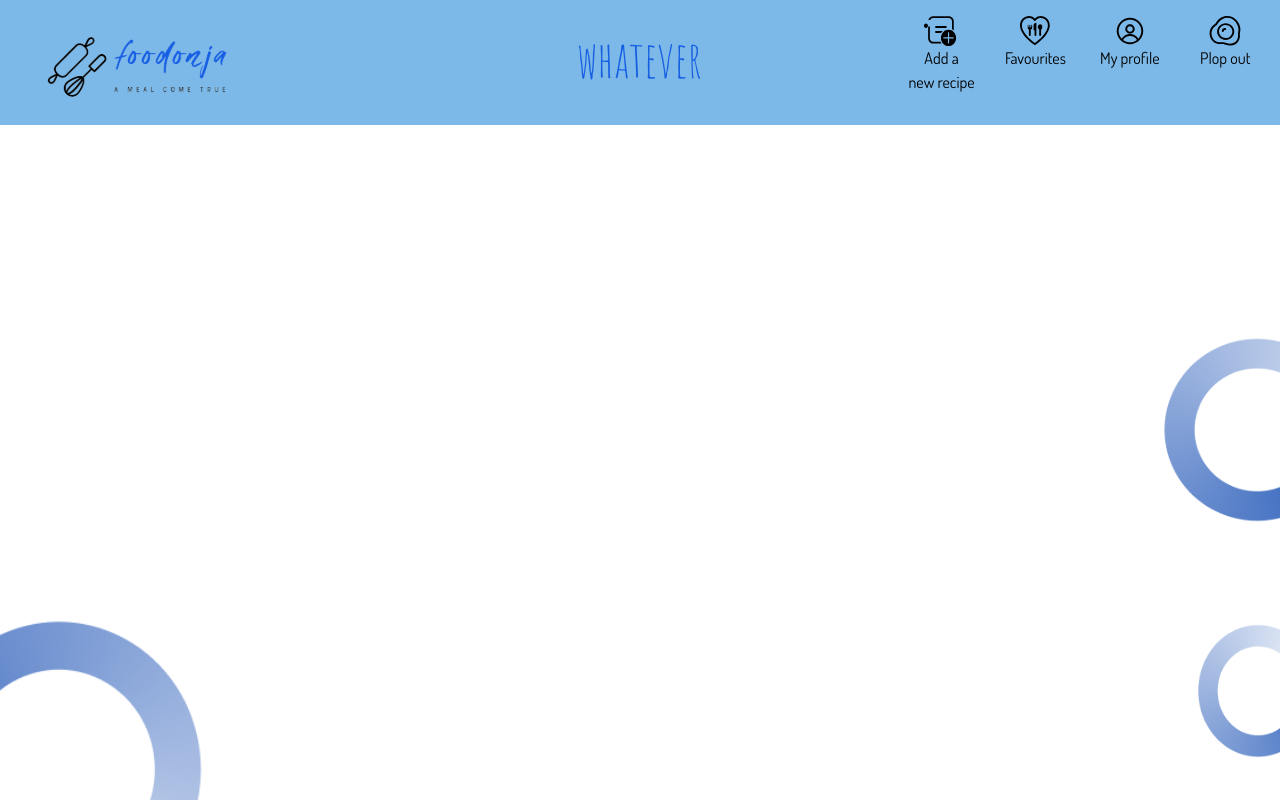
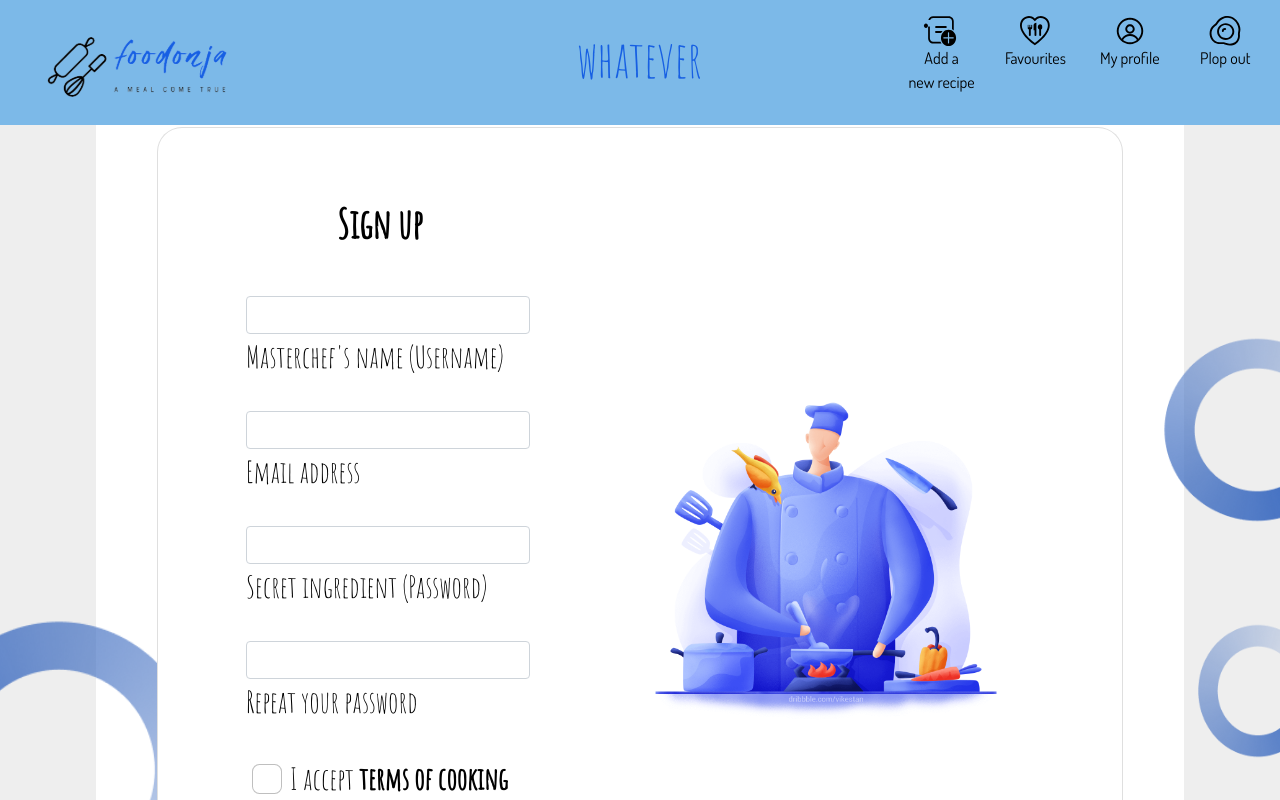
Before and after one commit to almasmajic/foodonja-frontend, a Vue app: page /signup in a window 1280 px wide. Shown: the top 800 px of the page. Built offline with nearby package versions, Linux system fonts and the light colour scheme; what vue-croppa would draw is missing.

Commit message:
Login + SignUp added

```diff
--- a/src/router/index.js
+++ b/src/router/index.js
@@ -3,6 +3,8 @@ import VueRouter from "vue-router";
 import Search from "../views/Search";
 import Upload from "../views/Upload";
 import MyProfile from "../views/MyProfile";
+import Login from "../views/Login";
+import SignUp from "../views/SignUp";
 
 Vue.use(VueRouter);
 
@@ -22,6 +24,16 @@ const routes = [
     name: "MyProfile",
     component: MyProfile,
   },
+  {
+    path: "/login",
+    name: "Login",
+    component: Login,
+  },
+  {
+    path: "/signup",
+    name: "SignUp",
+    component: SignUp,
+  },
 ];
 
 const router = new VueRouter({
--- /dev/null
+++ b/src/views/Login.vue
@@ -0,0 +1,75 @@
+<template>
+  <section class="vh-100" style="background-color: #eee;">
+    <div class="container h-100">
+      <div class="row d-flex justify-content-center align-items-center h-100">
+        <div class="col-lg-12 col-xl-11">
+          <div class="card text-black" style="border-radius: 25px;">
+            <div class="card-body p-md-5">
+              <div class="row justify-content-center">
+                <div class="col-md-10 col-lg-6 col-xl-5 order-2 order-lg-1">
+                  <p class="text-center h1 fw-bold mb-5 mx-1 mx-md-4 mt-4">
+                    Log in
+                  </p>
+
+                  <form class="mx-1 mx-md-4">
+                    <div class="d-flex flex-row align-items-center mb-4">
+                      <i class="fas fa-envelope fa-lg me-3 fa-fw"></i>
+                      <div class="form-outline flex-fill mb-0">
+                        <input
+                          type="email"
+                          id="form3Example3c"
+                          class="form-control"
+                        />
+                        <label class="form-label" for="form3Example3c"
+                          >Email address</label
+                        >
+                      </div>
+                    </div>
+
+                    <div class="d-flex flex-row align-items-center mb-4">
+                      <i class="fas fa-lock fa-lg me-3 fa-fw"></i>
+                      <div class="form-outline flex-fill mb-0">
+                        <input
+                          type="password"
+                          id="form3Example4c"
+                          class="form-control"
+                        />
+                        <label class="form-label" for="form3Example4c"
+                          >Secret ingredient (Password)</label
+                        >
+                      </div>
+                    </div>
+
+                    <div
+                      class="d-flex justify-content-center mx-4 mb-3 mb-lg-4"
+                    >
+                      <button type="button" class="btn btn-primary btn-lg">
+                        Login
+                      </button>
+                    </div>
+                  </form>
+                </div>
+                <div
+                  class="col-md-10 col-lg-6 col-xl-7 d-flex align-items-center order-1 order-lg-2"
+                >
+                  <img
+                    src="../assets/login.png"
+                    class="img-fluid"
+                    alt="Sample image"
+                  />
+                </div>
+              </div>
+            </div>
+          </div>
+        </div>
+      </div>
+    </div>
+  </section>
+</template>
+
+<style>
+.container {
+  background-color: white;
+  font-size: 30px;
+}
+</style>
--- /dev/null
+++ b/src/views/SignUp.vue
@@ -0,0 +1,115 @@
+<template>
+  <section class="vh-100" style="background-color: #eee;">
+    <div class="container h-100">
+      <div class="row d-flex justify-content-center align-items-center h-100">
+        <div class="col-lg-12 col-xl-11">
+          <div class="card text-black" style="border-radius: 25px;">
+            <div class="card-body p-md-5">
+              <div class="row justify-content-center">
+                <div class="col-md-10 col-lg-6 col-xl-5 order-2 order-lg-1">
+                  <p class="text-center h1 fw-bold mb-5 mx-1 mx-md-4 mt-4">
+                    Sign up
+                  </p>
+
+                  <form class="mx-1 mx-md-4">
+                    <div class="d-flex flex-row align-items-center mb-4">
+                      <i class="fas fa-user fa-lg me-3 fa-fw"></i>
+                      <div class="form-outline flex-fill mb-0">
+                        <input
+                          type="text"
+                          id="form3Example1c"
+                          class="form-control"
+                        />
+                        <label class="form-label" for="form3Example1c"
+                          >Masterchef's name (Username)</label
+                        >
+                      </div>
+                    </div>
+
+                    <div class="d-flex flex-row align-items-center mb-4">
+                      <i class="fas fa-envelope fa-lg me-3 fa-fw"></i>
+                      <div class="form-outline flex-fill mb-0">
+                        <input
+                          type="email"
+                          id="form3Example3c"
+                          class="form-control"
+                        />
+                        <label class="form-label" for="form3Example3c"
+                          >Email address</label
+                        >
+                      </div>
+                    </div>
+
+                    <div class="d-flex flex-row align-items-center mb-4">
+                      <i class="fas fa-lock fa-lg me-3 fa-fw"></i>
+                      <div class="form-outline flex-fill mb-0">
+                        <input
+                          type="password"
+                          id="form3Example4c"
+                          class="form-control"
+                        />
+                        <label class="form-label" for="form3Example4c"
+                          >Secret ingredient (Password)</label
+                        >
+                      </div>
+                    </div>
+
+                    <div class="d-flex flex-row align-items-center mb-4">
+                      <i class="fas fa-key fa-lg me-3 fa-fw"></i>
+                      <div class="form-outline flex-fill mb-0">
+                        <input
+                          type="password"
+                          id="form3Example4cd"
+                          class="form-control"
+                        />
+                        <label class="form-label" for="form3Example4cd"
+                          >Repeat your password</label
+                        >
+                      </div>
+                    </div>
+
+                    <div class="form-check d-flex justify-content-center mb-5">
+                      <input
+                        class="form-check-input me-2"
+                        type="checkbox"
+                        value=""
+                        id="form2Example3c"
+                      />
+                      <label class="form-check-label" for="form2Example3">
+                        I accept <b>terms of cooking</b>
+                      </label>
+                    </div>
+
+                    <div
+                      class="d-flex justify-content-center mx-4 mb-3 mb-lg-4"
+                    >
+                      <button type="button" class="btn btn-primary btn-lg">
+                        Register
+                      </button>
+                    </div>
+                  </form>
+                </div>
+                <div
+                  class="col-md-10 col-lg-6 col-xl-7 d-flex align-items-center order-1 order-lg-2"
+                >
+                  <img
+                    src="../assets/signup.png"
+                    class="img-fluid"
+                    alt="Sample image"
+                  />
+                </div>
+              </div>
+            </div>
+          </div>
+        </div>
+      </div>
+    </div>
+  </section>
+</template>
+
+<style>
+.container {
+  background-color: white;
+  font-size: 30px;
+}
+</style>
--- a/src/views/Upload.vue
+++ b/src/views/Upload.vue
@@ -66,25 +66,4 @@ export default {
   font-size: 20px;
   color: #165fe3;
 }
-.multiselect__tags {
-  background: rgba(124, 185, 232, 0.75);
-}
-.multiselect__placeholder {
-  font-family: "Dosis";
-  font-size: 20px;
-  color: #165fe3;
-}
-.multiselect__tag {
-  font-family: "Dosis";
-  background-color: rgba(196, 196, 196, 0.7);
-}
-.multiselect__content {
-  font-family: "Dosis";
-}
-.multiselect__element {
-  background-color: #ffffff;
-}
-.multiselect__option--highlight {
-  background: rgba(124, 185, 232, 0.75);
-}
 </style>
```
Also changed, not shown: src/assets/login.png (added), src/assets/signup.png (added).
